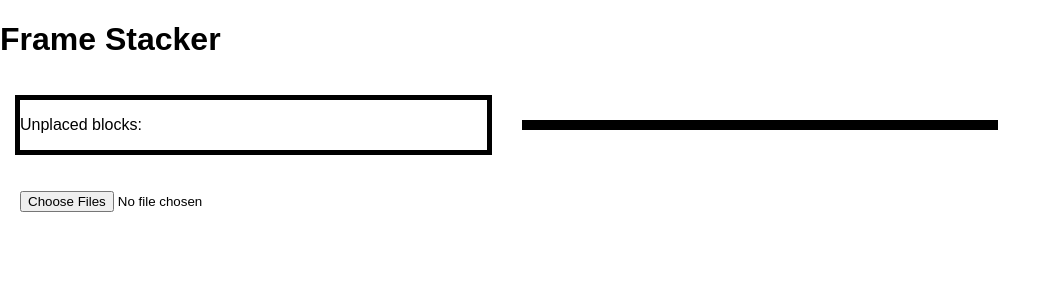
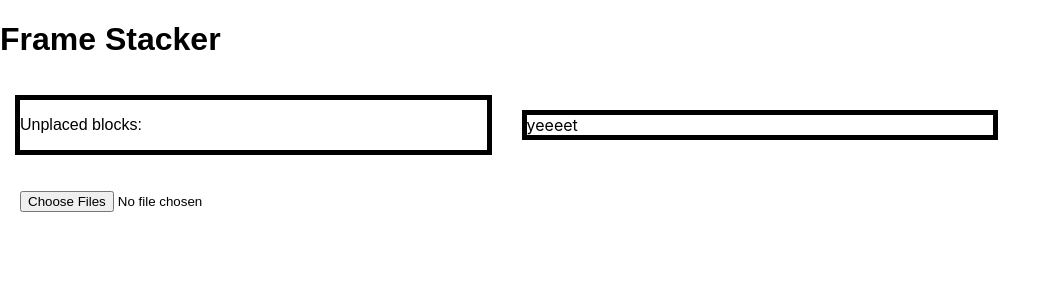
Before and after one commit to framesgames/FrameStacker, a React (Create React App) app in the folder frame-stacker/: page / in a window 1280 px wide. Shown: the top 300 px of the page, without its empty margins (0-1059 px from the left). Built offline with nearby package versions, Linux system fonts and the light colour scheme.

Commit message:
start abstracting dropzone

```diff
--- a/frame-stacker/src/App.js
+++ b/frame-stacker/src/App.js
@@ -3,6 +3,7 @@ import Block from './Block'
 import React from 'react';
 import * as Papa from 'papaparse';
 import _ from 'lodash';
+import DropZone from './DropZone';
 
 
 class App extends React.Component {
@@ -37,7 +38,6 @@ class App extends React.Component {
     if (blockId) {
       const unplacedBlocks = _.cloneDeep(this.state.unplacedBlocks);
       unplacedBlocks[blockId].flipped = !unplacedBlocks[blockId].flipped
-      console.log(unplacedBlocks[blockId])
       this.setState({ unplacedBlocks });
     }
   }
@@ -224,9 +224,15 @@ class App extends React.Component {
             <div
               id="placed-blocks"
               className="column2 padding droppables"
+            >
+              <DropZone />
+            </div>
+            {/* <div
+              id="placed-blocks"
+              className="column2 padding droppables"
               onDrop={() => console.log('received a drop event!')}
             >
-            </div>
+            </div> */}
           </div>
           <div className="padding">
             <div>
--- /dev/null
+++ b/frame-stacker/src/DropZone.js
@@ -0,0 +1,16 @@
+import React from 'react';
+
+class DropZone extends React.Component {
+    constructor(props) {
+        super(props);
+    }
+
+    render() {
+        return (
+            <div>yeeeet</div>
+        )
+    }
+}
+
+
+export default DropZone;
```
